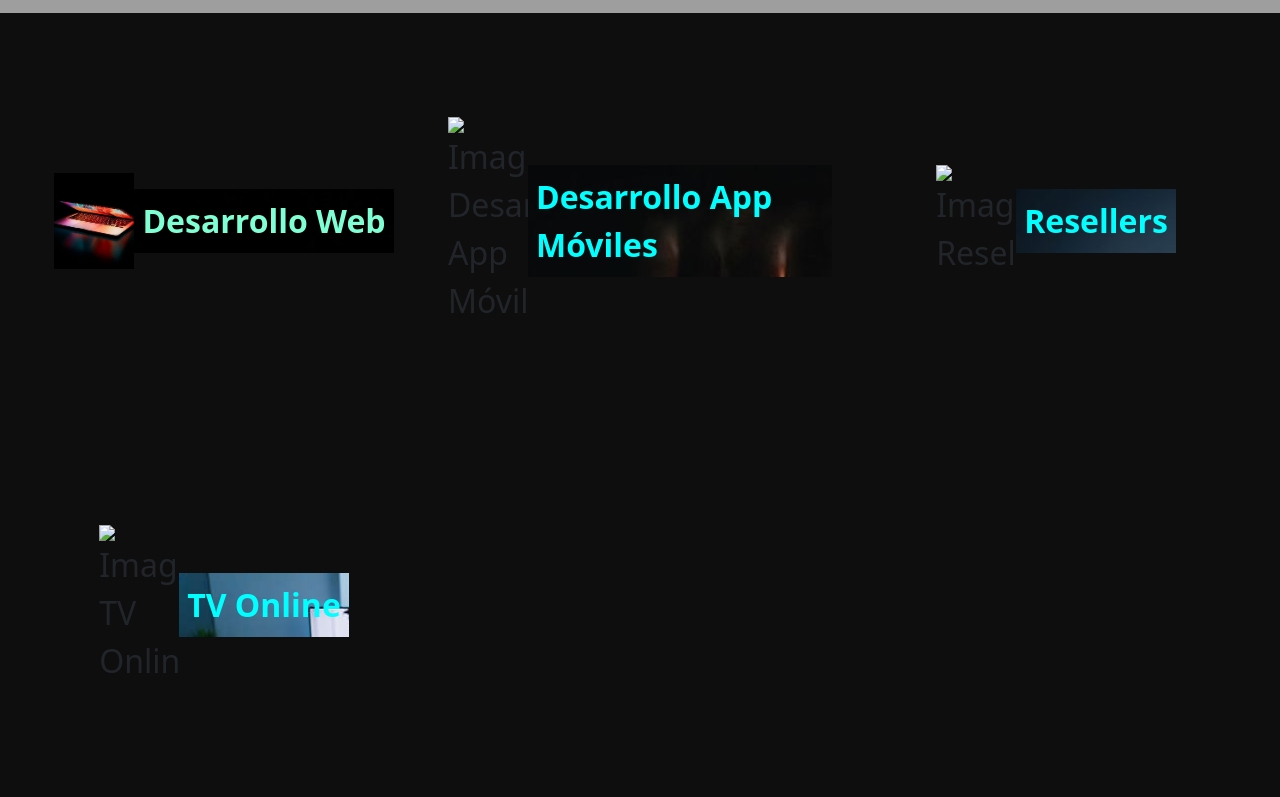
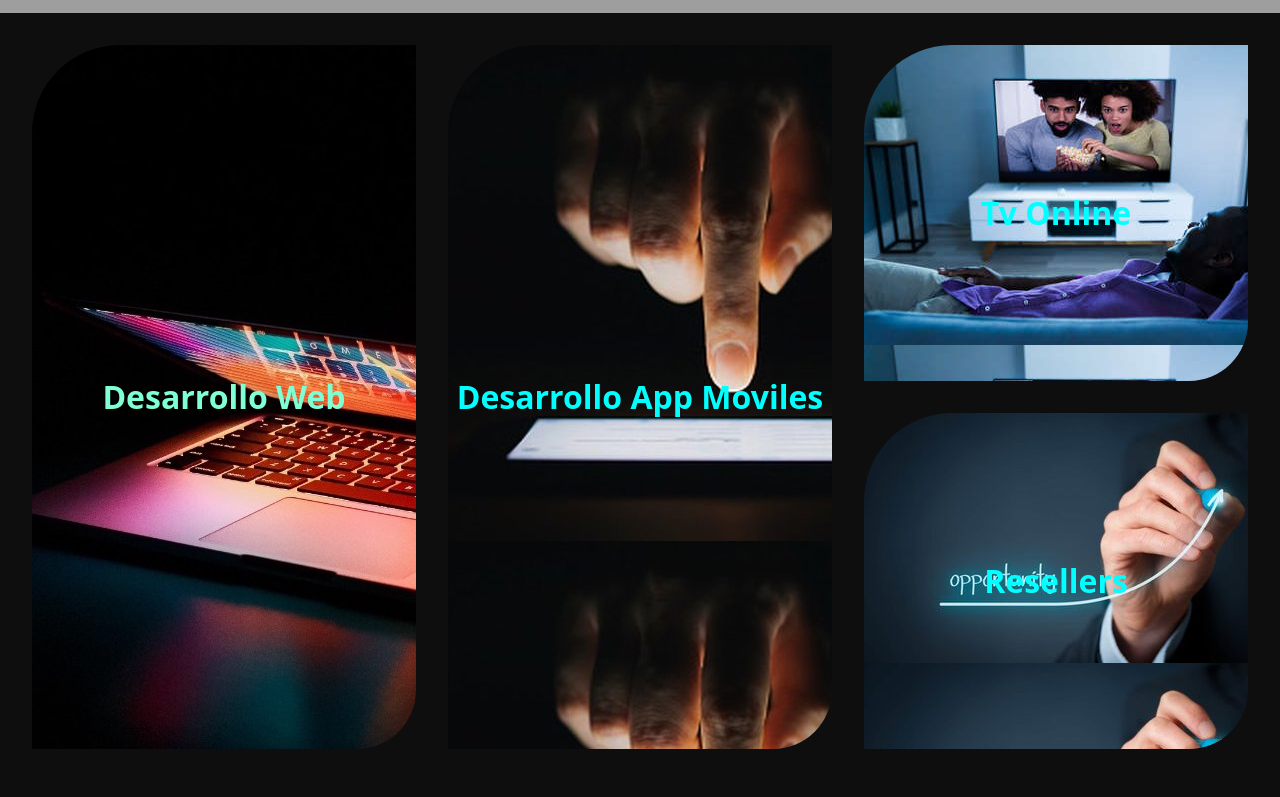
Before and after one commit to BorisESL/webstreamchile, a website: page index.html in a window 1280 px wide. Shown: the part 803-1600 px from the top of the page. Drawn offline with nearby package versions, Linux system fonts and the light colour scheme; grey boxes are pictures that could not be loaded.

Commit message:
rutas grid

```diff
--- a/index.html
+++ b/index.html
@@ -103,29 +103,18 @@
 
     </header>
 
-    <main>
-      <div> <!-- Puedes mantener la clase "container" si es necesario -->
-          <nav class="grid">
-              <div class="grid-hijo">
-                  <img src="./imagenes/Copia de desapp.jpeg" alt="Imagen Desarrollo Web">
-                  <a href="#" class="desarrollo">Desarrollo Web</a>
-              </div>
-              <div class="grid-hijo">
-                  <img src="ruta_imagen_desarrollo_app.jpg" alt="Imagen Desarrollo App Móviles">
-                  <a href="#" class="app">Desarrollo App Móviles</a>
-              </div>
-              <div class="grid-hijo">
-                  <img src="ruta_imagen_resellers.jpg" alt="Imagen Resellers">
-                  <a href="#" class="vendedor">Resellers</a>
-              </div>
-              <div class="grid-hijo">
-                  <img src="ruta_imagen_tv_online.jpg" alt="Imagen TV Online">
-                  <a href="#" class="tv">TV Online</a>
-              </div>
-          </nav>
-      </div>
-  </main>
+<main>
+        <div>     <!-- probar "container" -->
+            <nav class="grid">
 
+            <div class="grid-hijo"></div>
+                <a href="#" class="grid-hijo desarrollo">Desarrollo Web</a>
+                <a href="#" class="grid-hijo app">Desarrollo App Moviles</a>
+                <a href="#" class="grid-hijo vendedor">Resellers</a>
+                <a href="#" class="grid-hijo tv">Tv Online</a>
+            </nav>
+        </div>
+</main>
 
     <footer class="pie">
           <div class="header">
--- a/scss/estilos.scss
+++ b/scss/estilos.scss
@@ -51,9 +51,9 @@
 }
 
 .desarrollo {
+  background-image: url(/imagenes/Copia\ de\ desapp.jpeg);
+  grid-area: desarrollo;
 
-  grid-area: desarrollo;
-  background-image: url(/imagenes/Copia\ de\ desapp.jpeg);
   color: aquamarine;
   font-weight: bold;
 }
```
Also changed, not shown: scss/estilos.css, 1 other file.
